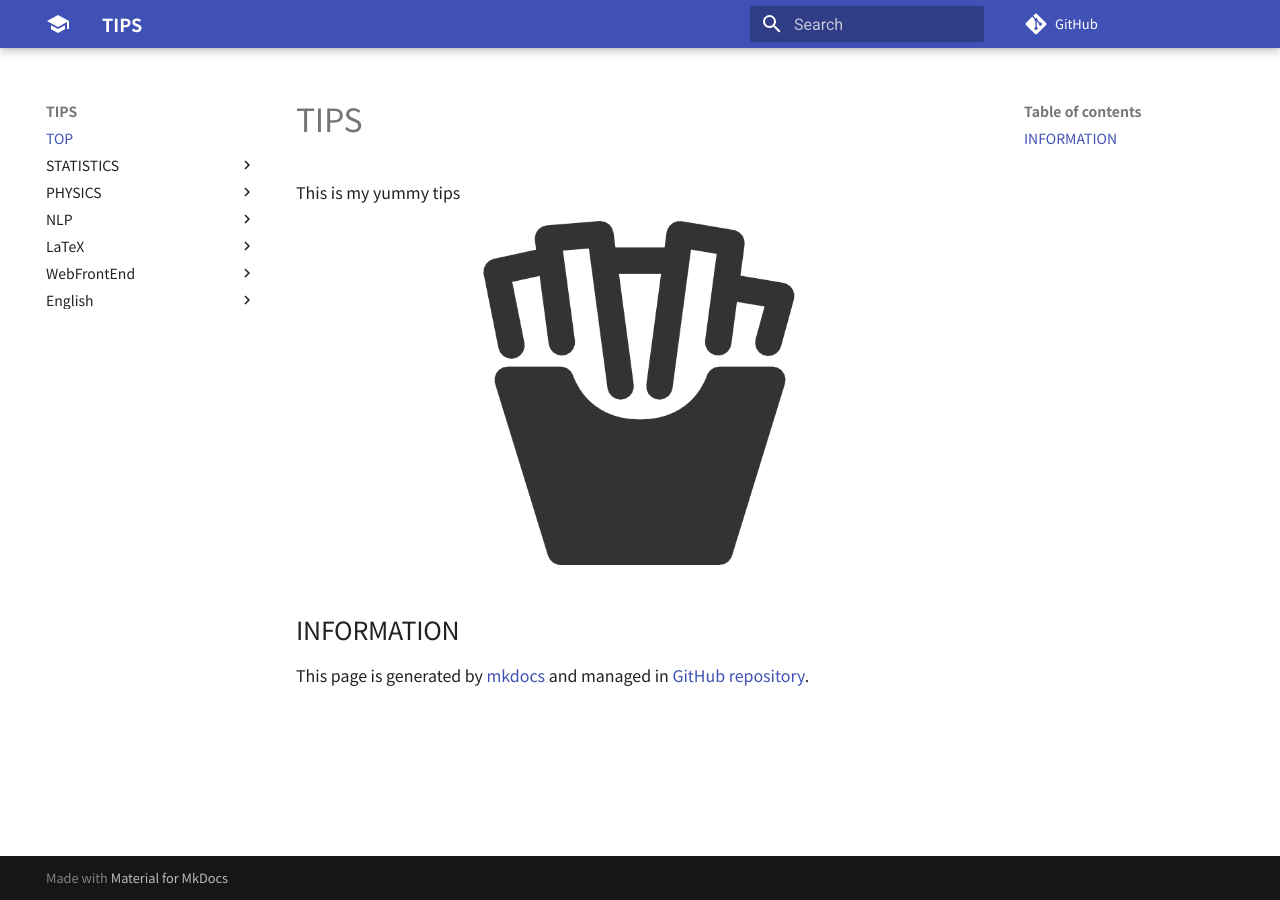
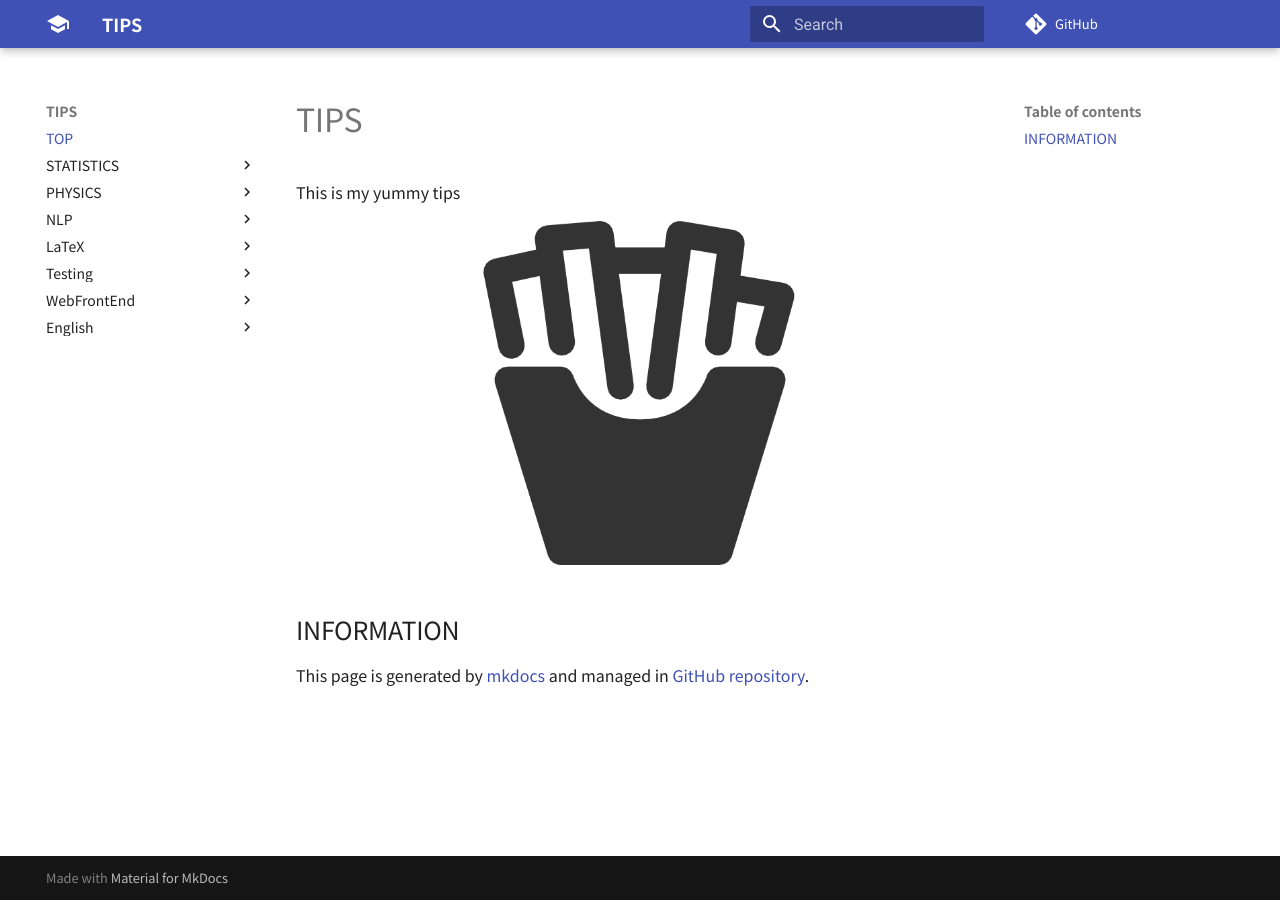
Before and after one commit to aYukiYoshida/tips, an MkDocs documentation site: the page built from docs/index.md, in a window 1280 px wide. Built offline with MkDocs 1.6.1 and Material for MkDocs 9.7.7, drawn with Linux system fonts in a browser that asks for light colours; comment, search, counter and statistics services are not loaded.

Commit message:
[mod] Update navigation of page

```diff
--- a/mkdocs.yml
+++ b/mkdocs.yml
@@ -26,6 +26,8 @@ nav:
     - LaTeX:
         - Horizontal line in LaTeX: latex/dash.md
         - Make LaTeX formulas online images: latex/online_equation.md
+    - Testing:
+        - Gherkin: testing/gherkin.md
     - WebFrontEnd:
         - HTML:
             - inline-block: webfrontend/html/inline_block.md
```
